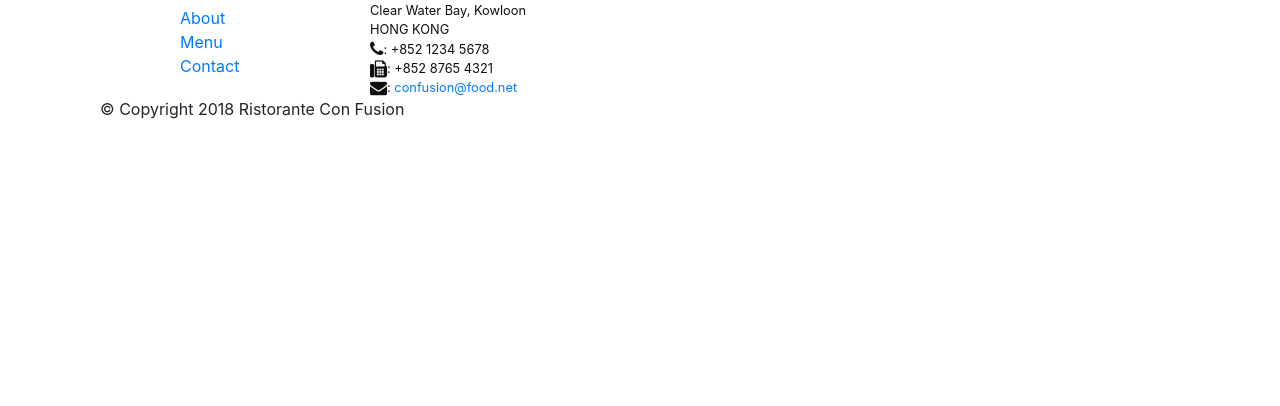
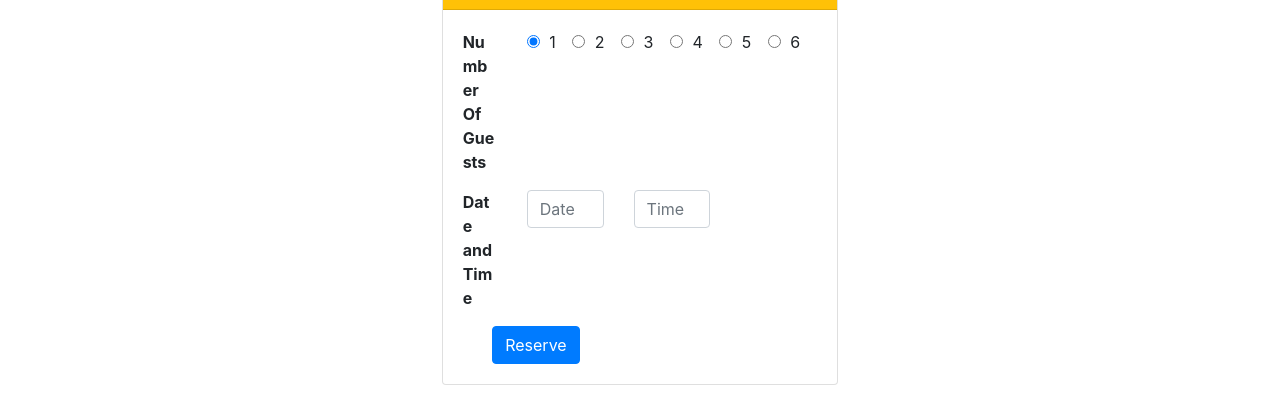
Before and after one commit to AparnaNallamalli/RestaurantProject, a website: page index.html in a window 1280 px wide. Shown: the part 1584-1990 px from the top of the page. Before the commit the page ends 1721 px from the top, so only its background shows below. Drawn offline with nearby package versions, Linux system fonts and the light colour scheme.

Commit message:
reserve-table

```diff
--- a/index.html
+++ b/index.html
@@ -106,20 +106,86 @@
         </div>
         </div>
     </div>
+    <div>
+    <div class="offset-4 col-sm-4 offset-4">
+            <div class="card">
+                <h3 class="card-header bg-warning text-white">RESERVE TABLE</h3>
+                <div class="card-body">
+                    <dl class="row">
+                            <dt class="col-2">Number Of Guests</dt>
+<dd>
+                            <div class="col-12">
+                                    <div class="form-check-inline">
+                                    <label class="form-check-label" for="radio1">
+                                      <input type="radio" class="form-check-input" id="radio1" name="optradio" value="option1" checked> 1
+                                    </label>
+                                  </div>
+                                  <div class="form-check-inline">
+                                    <label class="form-check-label" for="radio2">
+                                      <input type="radio" class="form-check-input" id="radio2" name="optradio" value="option2"> 2
+                                    </label>
+                                  </div>
+                                  <div class="form-check-inline">
+                                    <label class="form-check-label">
+                                      <input type="radio" class="form-check-input" id="radio3" name="optradio" value="option3"> 3
+                                    </label>
+                                  </div>
+                                  <div class="form-check-inline">
+                                        <label class="form-check-label">
+                                          <input type="radio" class="form-check-input" id="radio4" name="optradio" value="option4"> 4
+                                        </label>
+                                      </div>
+                                      <div class="form-check-inline">
+                                            <label class="form-check-label">
+                                              <input type="radio" class="form-check-input" id="radio5" name="optradio" value="option5"> 5
+                                            </label>
+                                          </div>
+                                          <div class="form-check-inline">
+                                                <label class="form-check-label">
+                                                  <input type="radio" class="form-check-input" id="radio6" name="optradio" value="option6"> 6
+                                                </label>
+                                              </div>
+                                            </dd>
+                                            </dl>
+                                            <dl class="row">
+                                            <dt class="col-2">Date and Time</dt>
+                                            <dd class="col-10">
+                                                    <div class="form-group row">
 
-    <footer>
+                                                            <div class="col col-md-4">
+                                                                <input  class="form-control" id="date" name="date" placeholder="Date">
+                                                            </div>
+                                                            <div class="col col-md-4">
+                                                                <input class="form-control" id="time" name="time" placeholder="Time">
+                                                            </div>
+                                            </dd></dl>
+
+                                  <button type="submit" class="btn btn-primary offset-1">Reserve</button>
+                                </form>
+                              </div>
+
+
+
+
+                    </dl>
+
+                </div>
+            </div>
+        </div>
+<br/>
+<footer class="footer">
         <div class="container">
-            <div class="row row-footer">
-                <div class="col-4 offset-1 col-sm-2 ">
+            <div class="row ">
+                <div class="col-4 offset-1 col-sm-2">
                     <h5>Links</h5>
                     <ul class="list-unstyled">
-                        <li><a href="#">Home</a></li>
+                        <li><a href="index.html">Home</a></li>
                         <li><a href="aboutus.html">About</a></li>
                         <li><a href="#">Menu</a></li>
                         <li><a href="contactus.html">Contact</a></li>
                     </ul>
                 </div>
-                <div class="col-7 col-sm-5">
+                <div class="col-7 col-sm-2">
                     <h5>Our Address</h5>
                     <address>
 		              121, Clear Water Bay Road<br>
@@ -129,6 +195,7 @@
                       <i class="fa fa-fax fa-lg"></i>: +852 8765 4321<br>
                       <i class="fa fa-envelope fa-lg"></i>:
                       <a href="mailto:confusion@food.net">confusion@food.net</a>
+
 		           </address>
                 </div>
                 <div class="text-center">
@@ -141,14 +208,13 @@
                 </div>
 
            </div>
-           <div>
+           <div class="row justify-content-center">
                 <div class="col-auto">
                     <p>© Copyright 2018 Ristorante Con Fusion</p>
                 </div>
            </div>
         </div>
     </footer>
-
 </body>
    <!-- jQuery first, then Popper.js, then Bootstrap JS. -->
    <script src="node_modules/jquery/dist/jquery.slim.min.js"></script>
```
